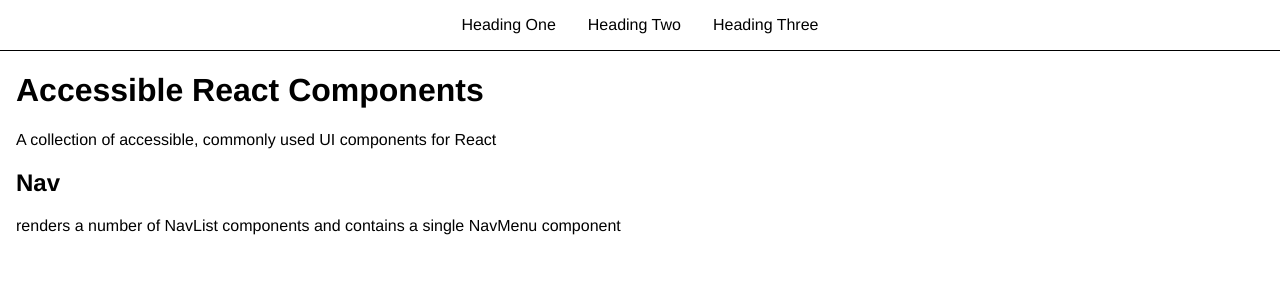
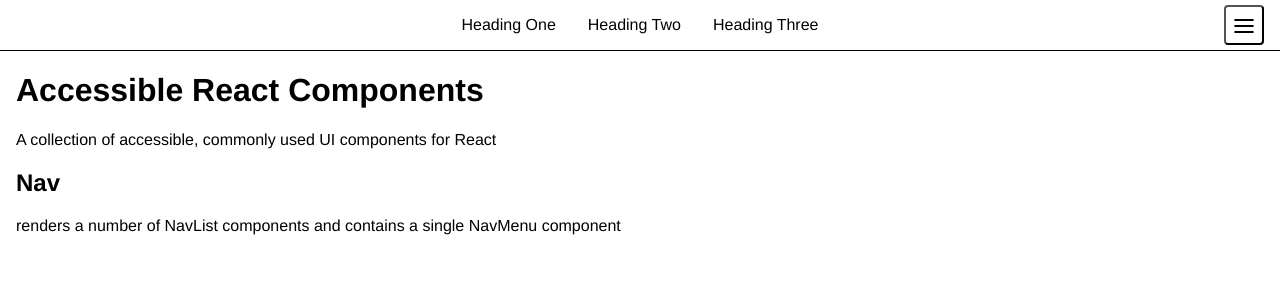
Before and after one commit to JoshMK/react-accessible-components, a React (Create React App) app: page / in a window 1280 px wide. Shown: the top 300 px of the page. Built offline with nearby package versions, Linux system fonts and the light colour scheme.

Commit message:
Functional component replacements, added NavMenuButton, added nav state for mobile first.

```diff
--- a/src/components/Nav/Nav.js
+++ b/src/components/Nav/Nav.js
@@ -1,7 +1,8 @@
 //React core components
 import React, { Component } from "react";
 //custom components
-import NavListKeyboard from "../NavListKeyboard/NavListKeyboard";
+import NavMenuButton from "../NavMenuButton/NavMenuButton";
+//import NavListKeyboard from "../NavListKeyboard/NavListKeyboard";
 import NavListTab from "../NavListTab/NavListTab";
 //css
 import "./nav.css";
@@ -65,11 +66,27 @@ NAVITEMS.map((link) => {
 });
 //component
 class Nav extends Component {
+  state = {
+    mobile: true,
+    mobileMenuToggled: false,
+  };
+
+  toggleMobileMenu = () => {
+    this.setState((prevState) => ({
+      ...prevState,
+      mobileMenuToggled: !this.state.mobileMenuToggled,
+    }));
+  };
+  //component
   render() {
     return (
       <nav aria-label="Primary">
+        <NavMenuButton
+          mobileMenuToggled={this.state.mobileMenuToggled}
+          toggleMobileMenu={this.toggleMobileMenu}
+        />
         <ul className="app__nav">
-          {NAVITEMS.map((item, i) => {
+          {NAVITEMS.map((item) => {
             return (
               <>
                 <NavListTab
@@ -80,16 +97,6 @@ class Nav extends Component {
                       : []
                   }
                 />
-            {/*
-              <NavListKeyboard
-                {...item}
-                sublinks={
-                  item.hasOwnProperty("sublinks") && item.sublinks.length > 0
-                    ? item.sublinks
-                    : []
-                }
-              />
-              */}
               </>
             );
           })}
--- a/src/components/NavListTab/NavListTab.js
+++ b/src/components/NavListTab/NavListTab.js
@@ -15,9 +15,9 @@ class NavList extends Component {
         <ul
           className={`nav__list__drop ${this.state.focused ? "has-focus" : ""}`}
         >
-          {this.props.sublinks.map((sublink) => {
+          {this.props.sublinks.map((sublink, i) => {
             return (
-              <li>
+              <li key={i}>
                 <a
                   href="#item1"
                   onFocus={() =>
--- /dev/null
+++ b/src/components/NavMenuButton/NavMenuButton.js
@@ -0,0 +1,21 @@
+//React core components
+import React from "react";
+//css
+import "./nav-menu-button.css";
+//component
+const NavMenuButton = (props) => {
+  return (
+    <button
+      className="app__menu-button"
+      aria-expanded={props.mobileMenuToggled ? "true" : "false"}
+      onClick={props.toggleMobileMenu}
+    >
+      <span className="app__menu-button-text">Menu</span>
+      <span className="app__menu-button-line" aria-hidden="true"></span>
+      <span className="app__menu-button-line" aria-hidden="true"></span>
+      <span className="app__menu-button-line" aria-hidden="true"></span>
+    </button>
+  );
+};
+
+export default NavMenuButton;
--- /dev/null
+++ b/src/components/NavMenuButton/nav-menu-button.css
@@ -0,0 +1,33 @@
+.app__menu-button {
+  position: absolute;
+  right: 1em;
+  top: 5px;
+  padding: 0.5em;
+  border-radius: 4px;
+  border-color: #000;
+  font-size: 1em;
+  background: transparent;
+  z-index: 4;
+}
+
+.app__menu-button-text {
+  position: absolute;
+  clip: rect(1px, 1px, 1px, 1px);
+  padding: 0;
+  border: 0;
+  height: 1px;
+  width: 1px;
+  overflow: hidden;
+}
+
+.app__menu-button-line {
+  display: block;
+  width: 1.25em;
+  border: 1px solid #000;
+  border-radius: 16px;
+  margin-top: 4px;
+}
+
+.app__menu-button-line:last-child {
+  margin-bottom: 2px;
+}
```
Lines whose indentation alone changed are shown as unchanged.
